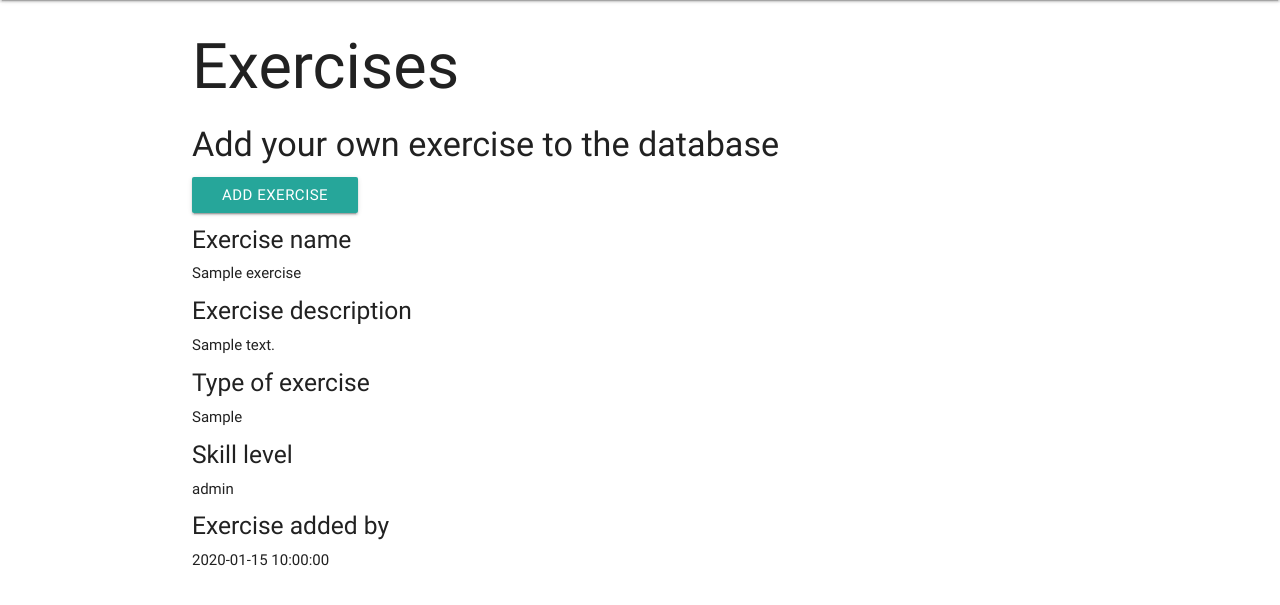
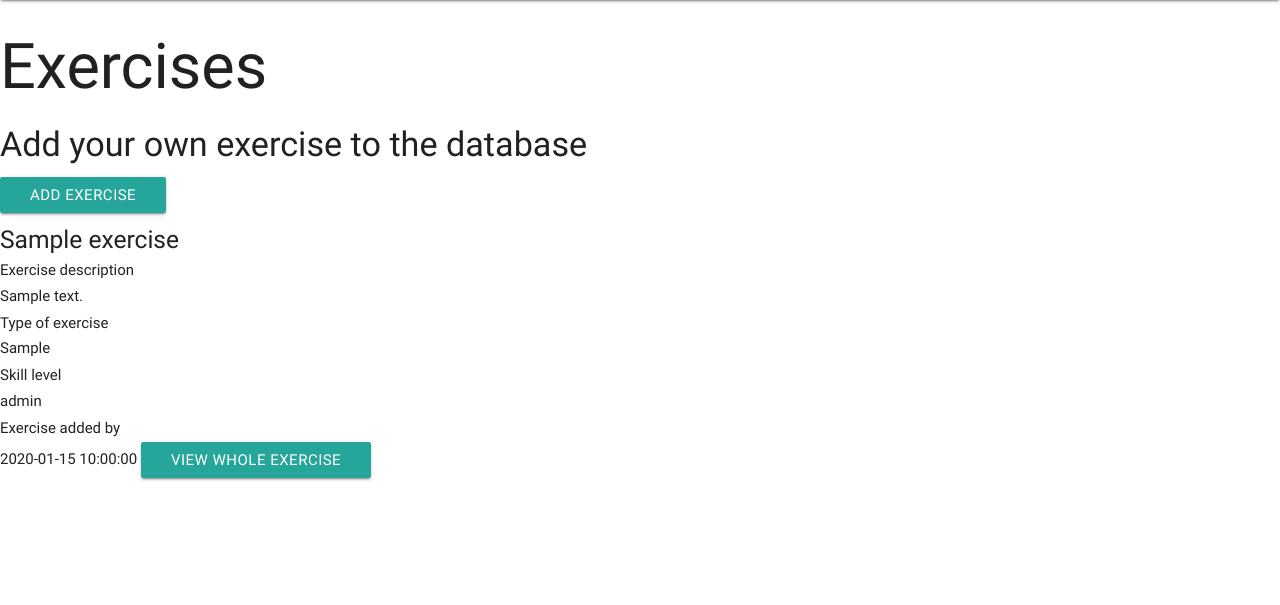
Before and after one commit to ivarsaris/PoolDrillz-MS2, a Flask app: page /exercises in a window 1280 px wide. Shown: the part 64-669 px from the top of the page. Run offline with Flask 2, Linux system fonts and the light colour scheme; a database or web service that is not in the repository returns one stand-in record (values such as "Sample title"); some libraries are stand-ins or nearby versions.

Commit message:
improved layout of exercises page, created button to view exercise page

```diff
--- a/.theia/templates/exercises.html
+++ b/.theia/templates/exercises.html
@@ -1,18 +1,20 @@
 {% extends 'base.html' %}
 {% block content %}
-<div class="container">
-	<h1>Exercises</h1>
 
-	<h4>Add your own exercise to the database</h4>
-	<a href={{ url_for('add') }} class="waves-effect waves-light btn">Add exercise</a>
+<h1>Exercises</h1>
 
-	{% for exercise in exercises %}
-	    <h5>Exercise name</h5> {{exercise.name}}
-	    <h5>Exercise description</h5> {{exercise.description}}
-	    <h5>Type of exercise</h5> {{exercise.type_of_exercise}}
-	    <h5>Skill level</h5> {{exercise.skill_level}}
-	    <h5>Exercise added by</h5> {{exercise.exercise_added_by}}
-	{% endfor %}
+<h4>Add your own exercise to the database</h4>
+<a href={{ url_for('add') }} class="waves-effect waves-light btn">Add exercise</a>
+
+{% for exercise in exercises %}
+<div class="col s12 col-m-6">
+	<h5>{{exercise.name}}</h5>
+	<h6>Exercise description</h6> {{exercise.description}}
+	<h6>Type of exercise</h6> {{exercise.type_of_exercise}}
+	<h6>Skill level</h6> {{exercise.skill_level}}
+	<h6>Exercise added by</h6> {{exercise.exercise_added_by}}
+    <a href="{{url_for('view_exercise', exercise_id=exercise._id)}}" class="waves-effect waves-light btn">View whole exercise</a>
 </div>
+{% endfor %}
 
 {% endblock %}
```
